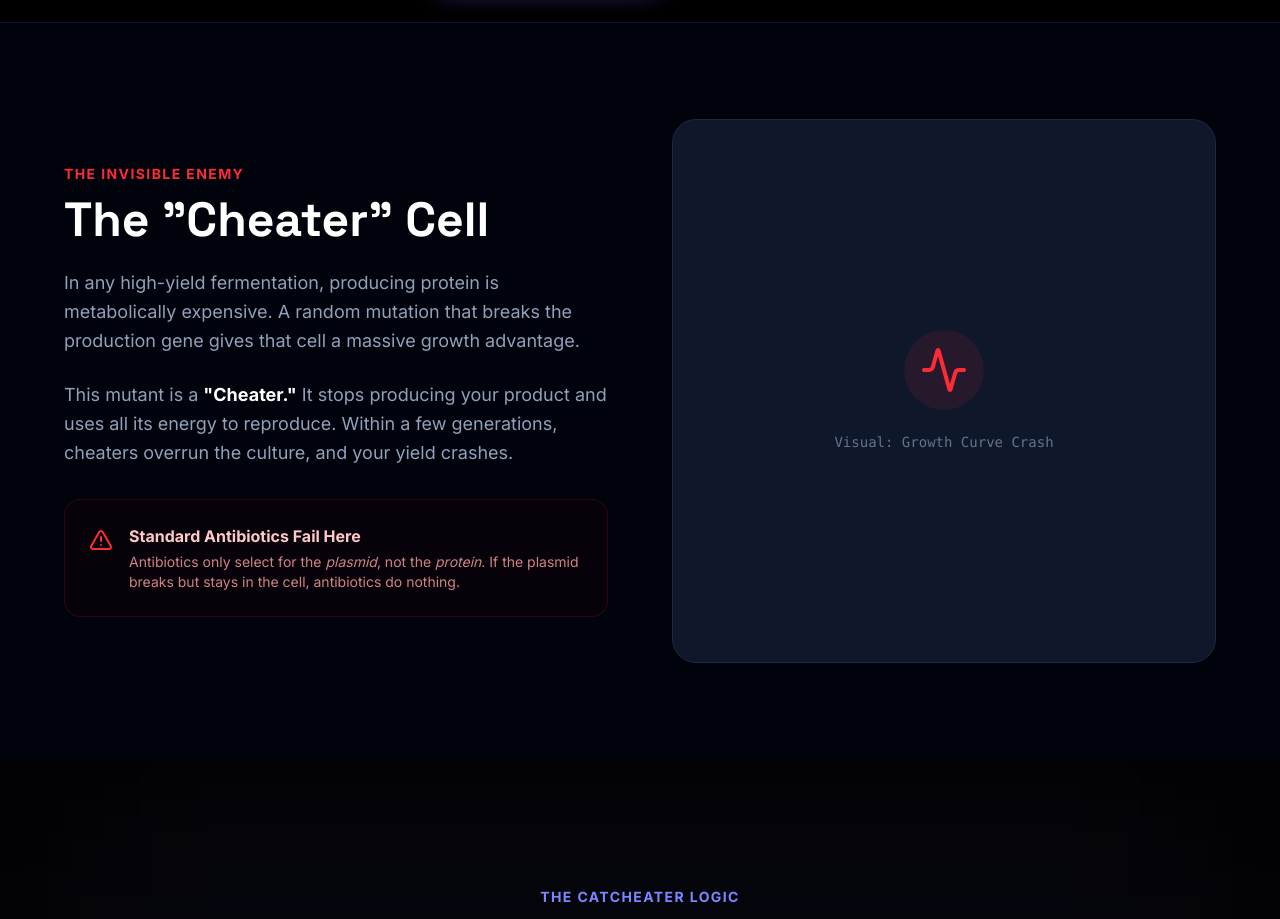
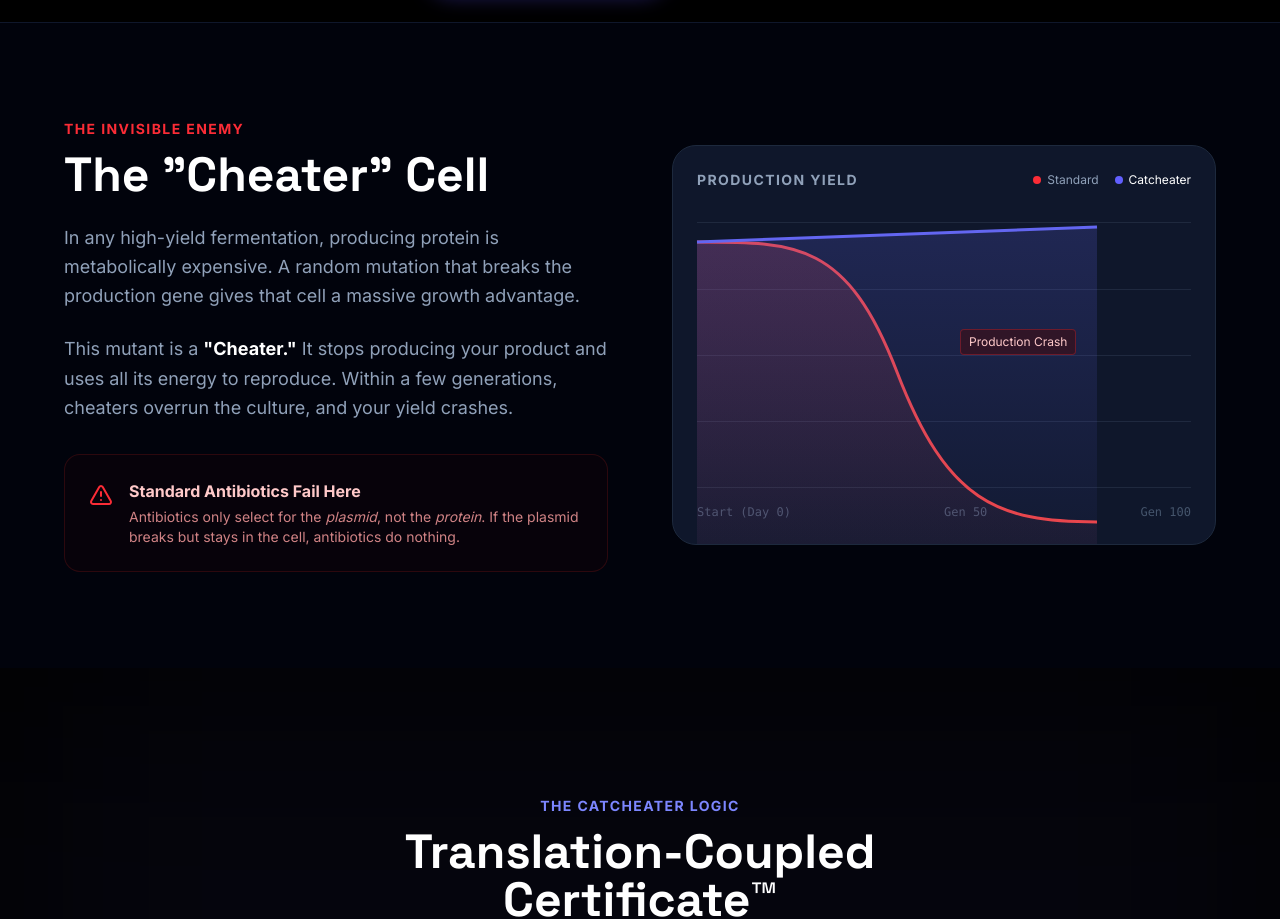
Before and after one commit to QuercusCode/Catcheaterweb, a Next.js app: page /science in a window 1280 px wide. Shown: the part 790-1709 px from the top of the page. Built offline with nearby package versions, Linux system fonts and the light colour scheme.

Commit message:
fix(science): correctly replace visual placeholder with GrowthCrashChart

```diff
--- a/src/app/science/page.tsx
+++ b/src/app/science/page.tsx
@@ -62,15 +62,9 @@ export default function SciencePage() {
                     </div>
 
                     {/* Visual Placeholder for Cheater Graph/Animation */}
-                    <div className="relative aspect-square bg-slate-900 rounded-3xl border border-slate-800 overflow-hidden flex items-center justify-center group">
-                        <div className="absolute inset-0 bg-[radial-gradient(circle_at_top_right,_var(--tw-gradient-stops))] from-red-900/10 via-transparent to-transparent opacity-50" />
-                        {/* Simplified Representation */}
-                        <div className="text-center p-8">
-                            <div className="inline-block p-4 bg-red-500/10 rounded-full mb-4 group-hover:bg-red-500/20 transition-colors">
-                                <Activity size={48} className="text-red-500" />
-                            </div>
-                            <p className="text-slate-500 font-mono text-sm">Visual: Growth Curve Crash</p>
-                        </div>
+                    {/* Visual: Cheater Graph */}
+                    <div className="w-full h-[400px]">
+                        <GrowthCrashChart />
                     </div>
                 </div>
             </section>
```
